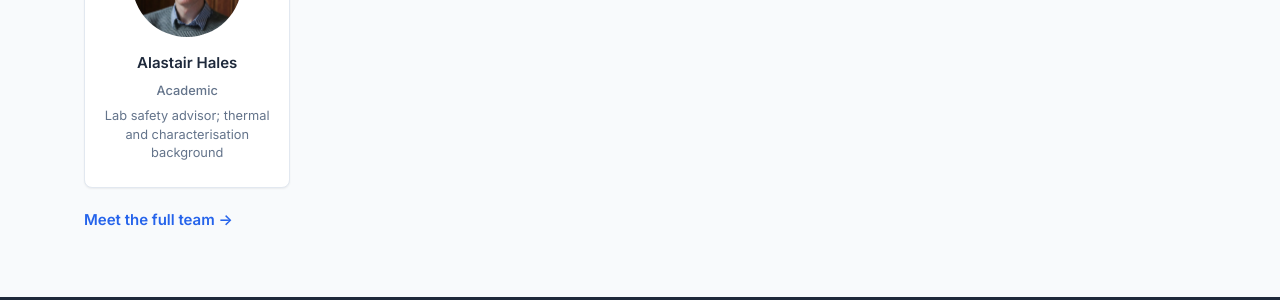
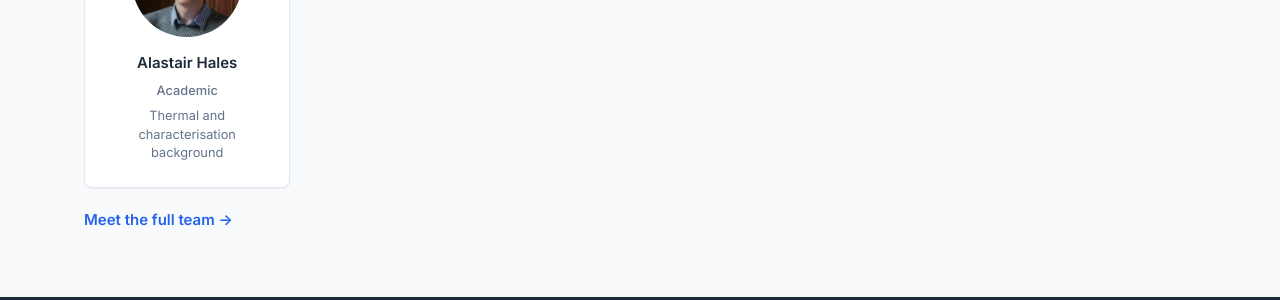
Before and after one commit to BristolBatteries/bristolbatteries.github.io, a Jekyll site: the page built from index.html, in a window 1280 px wide and 900 px high, scrolled down 2145 px. Shown: the part 264-564 px from the top of the window. Built offline with Jekyll 4.4.1, drawn with Linux system fonts in a browser that asks for light colours.

Commit message:
Remove lab safety advisor title from Alastair Hales profile
Co-Authored-By: Claude Opus 5.5 <noreply@anthropic.com>

```diff
--- a/_people/alastair-hales.md
+++ b/_people/alastair-hales.md
@@ -11,7 +11,7 @@ themes:
   - energy-access
 
 excerpt: >
-  Lab safety advisor; thermal and characterisation background
+  Thermal and characterisation background
 
 email: "a.hales@bristol.ac.uk"
 github: "https://github.com/AHales89"
```
